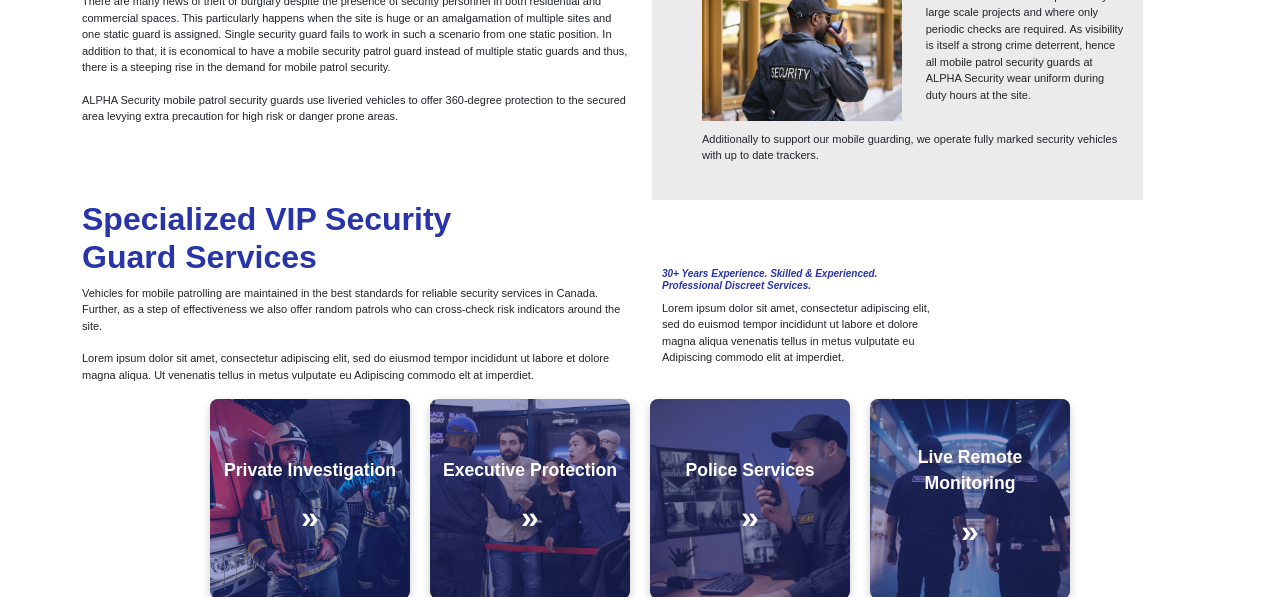
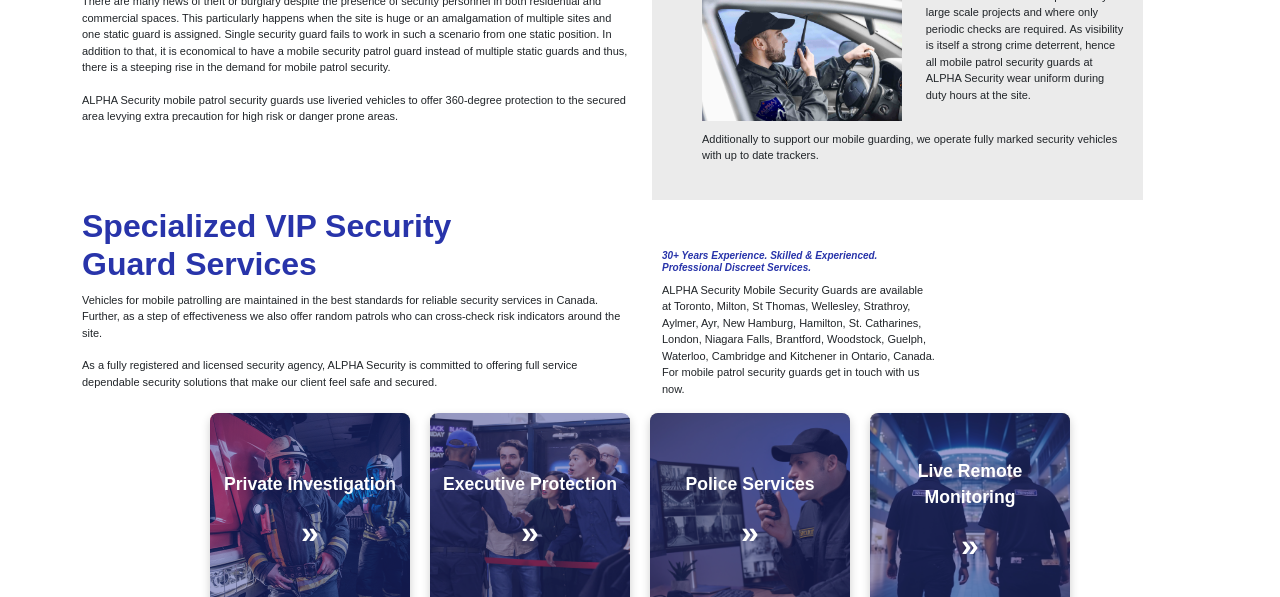
Before and after one commit to RSFSOFT/alphasecurity, a plain HTML site: page services-new.html in a window 1280 px wide. Shown: the part 503-1100 px from the top of the page. Drawn offline with nearby package versions, Linux system fonts and the light colour scheme.

Commit message:
one services page done

```diff
--- a/services-new.html
+++ b/services-new.html
@@ -267,7 +267,7 @@ Logo Container -->
                         <h2 class="inside-img-content">30+ Years Experience. Skilled & Experienced. Professional Discreet Services.</h2>
                         <div class="ins-rew row">
                             <div class="img-inst-col col-12 col-md-6">
-                                <img src="./images/Security-Guard.jpg" alt="Security Guard" style="width: 100%;">
+                                <img src="./images/Mobile-Petroling-Guard2.jpg" alt="Security Guard" style="width: 100%;">
                             </div>
                             <div class="insted-content-col col-12 col-md-6">
                                 <p class="left-side-cont-img text-md-start">
@@ -295,7 +295,8 @@ Logo Container -->
         <p class="">
             Vehicles for mobile patrolling are maintained in the best standards for reliable security services in Canada. Further, as a step of effectiveness we also offer random patrols who can cross-check risk indicators around the site.        </p>
         <p class="">
-            Lorem ipsum dolor sit amet, consectetur adipiscing elit, sed do eiusmod tempor incididunt ut labore et dolore magna aliqua. Ut venenatis tellus in metus vulputate eu Adipiscing commodo elt at imperdiet.
+            As a fully registered and licensed security agency, ALPHA Security is committed to offering full service dependable security solutions that make our client feel safe and secured.
+
         </p>
     </div>
     <div class="col-12 col-lg-6">
@@ -303,7 +304,10 @@ Logo Container -->
             <h3 class="mid-heading-content"><strong> 30+ Years Experience. Skilled & Experienced.
                 <br> Professional Discreet Services.</strong>
             </h3>
-            <p>Lorem ipsum dolor sit amet, consectetur adipiscing elit, sed do euismod tempor incididunt ut labore et dolore magna aliqua venenatis tellus in metus vulputate eu Adipiscing commodo elit at imperdiet.</p>
+            <p>
+                ALPHA Security Mobile Security Guards are available at Toronto, Milton, St Thomas, Wellesley, Strathroy, Aylmer, Ayr, New Hamburg, Hamilton, St. Catharines, London, Niagara Falls, Brantford, Woodstock, Guelph, Waterloo, Cambridge and Kitchener in Ontario, Canada. For mobile patrol security guards get in touch with us now.
+
+            </p>
         </div>
 
     </div>
```
Also changed, not shown: images/Mobile-Petroling-Guard2.jpg (added).
